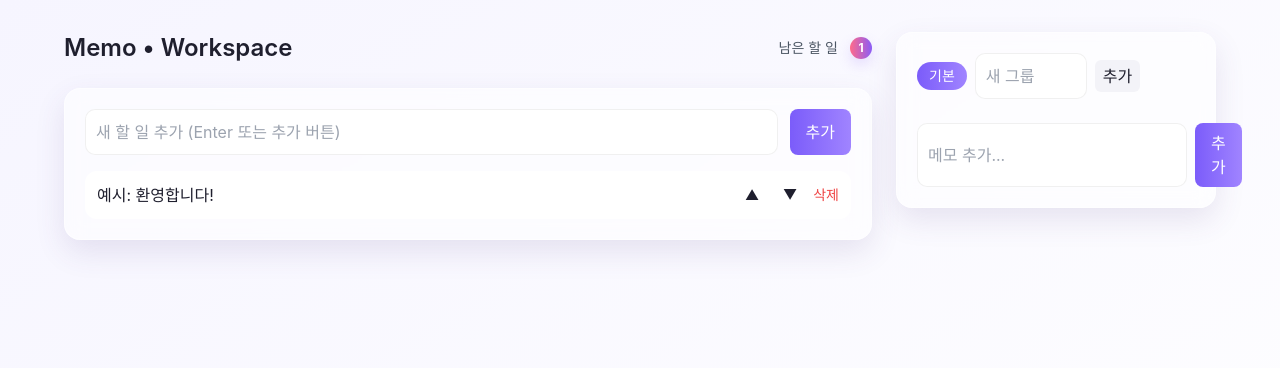
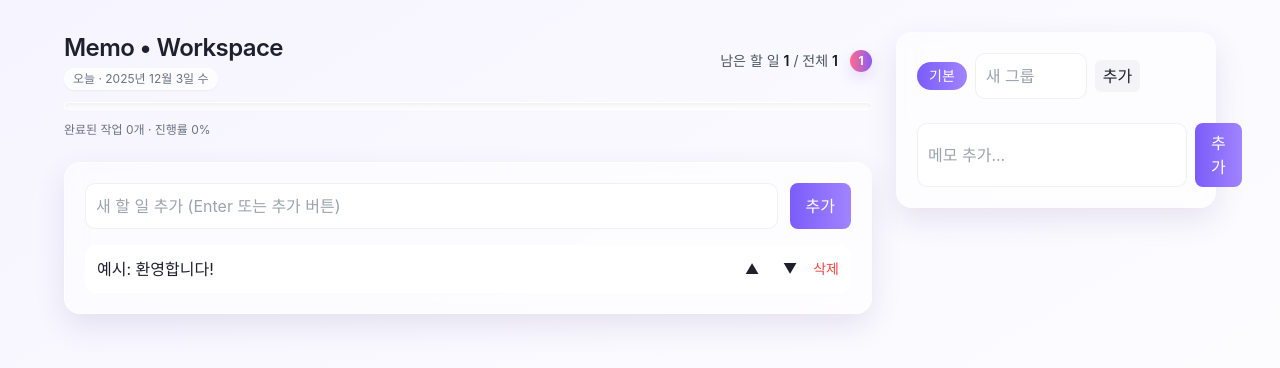
Before and after one commit to wskimkj/memo, a React (Vite) app: page / in a window 1280 px wide. Shown: the top 368 px of the page. Built offline with nearby package versions, Linux system fonts and the light colour scheme.

Commit message:
Update Header.jsx

```diff
--- a/src/components/Header.jsx
+++ b/src/components/Header.jsx
@@ -1,18 +1,74 @@
 import React from "react";
 import { motion } from "framer-motion";
 
-export default function Header({ remaining }) {
+export default function Header({ remaining, total }) {
+  const done = total - remaining;
+  const percent = total === 0 ? 0 : Math.round((done / total) * 100);
+
+  const today = new Date();
+  const dateLabel = today.toLocaleDateString("ko-KR", {
+    year: "numeric",
+    month: "long",
+    day: "numeric",
+    weekday: "short"
+  });
+
   return (
-    <header className="flex items-center justify-between mb-6">
-      <motion.h1 initial={{ opacity: 0, y: -6 }} animate={{ opacity: 1, y: 0 }} className="text-2xl font-semibold">
-        Memo • Workspace
-      </motion.h1>
+    <header className="flex flex-col gap-3 mb-6">
+      <div className="flex items-center justify-between">
+        <motion.div
+          initial={{ opacity: 0, y: -6 }}
+          animate={{ opacity: 1, y: 0 }}
+          className="flex flex-col gap-1"
+        >
+          <h1 className="text-2xl font-semibold tracking-tight">
+            Memo • Workspace
+          </h1>
+          <div className="text-xs text-gray-500 flex items-center gap-2">
+            <span className="px-2 py-0.5 rounded-full bg-white/70 border border-white/60 shadow-sm">
+              오늘 · {dateLabel}
+            </span>
+          </div>
+        </motion.div>
 
-      <div className="flex items-center gap-3">
-        <div className="text-sm text-gray-600">남은 할 일</div>
-        <motion.div initial={{ scale: 0.8 }} animate={{ scale: 1 }} className="badge">
-          {remaining}
-        </motion.div>
+        <div className="flex items-center gap-3">
+          <div className="text-sm text-gray-600 text-right">
+            남은 할 일{" "}
+            <span className="font-semibold text-gray-900">{remaining}</span> /
+            전체{" "}
+            <span className="font-semibold text-gray-900">{total}</span>
+          </div>
+          <motion.div
+            initial={{ scale: 0.8, opacity: 0 }}
+            animate={{ scale: 1, opacity: 1 }}
+            className="badge"
+          >
+            {remaining}
+          </motion.div>
+        </div>
+      </div>
+
+      <div className="w-full h-2 rounded-full bg-white/60 border border-white/70 overflow-hidden shadow-inner">
+        <motion.div
+          initial={{ width: 0 }}
+          animate={{ width: `${percent}%` }}
+          transition={{ type: "spring", stiffness: 80, damping: 20 }}
+          className="h-full"
+          style={{
+            background: "linear-gradient(90deg,#7b5cfa,#a084ff)"
+          }}
+        />
+      </div>
+
+      <div className="text-xs text-gray-500 flex items-center justify-between">
+        <span>
+          완료된 작업 {done}개 · 진행률 {percent}%
+        </span>
+        {total === 0 && (
+          <span className="text-[11px] text-gray-400">
+            첫 할 일을 추가해서 오늘을 디자인해보세요 ✨
+          </span>
+        )}
       </div>
     </header>
   );
```
